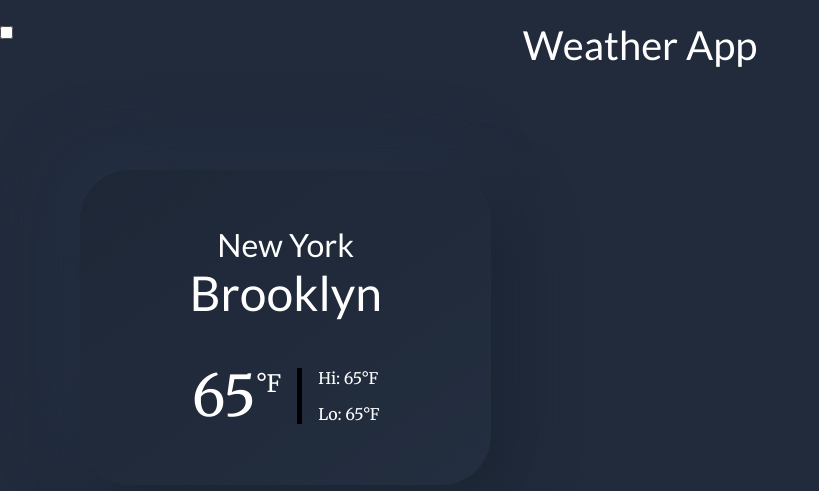
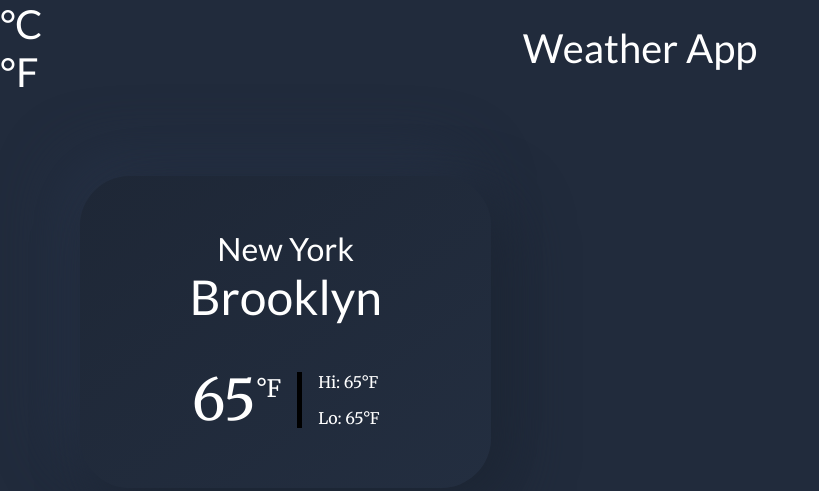
Before and after one commit to Davhho-dev/weather-app, a website built with webpack: page dist/index.html in a window 1280 px wide. Shown: the whole page, without its empty margins (0-819 px from the left). Built offline with nearby package versions, Linux system fonts and the light colour scheme.

Commit message:
Revise code for switch

```diff
--- a/dist/index.html
+++ b/dist/index.html
@@ -18,10 +18,13 @@
 <body>
     <div id="wrapper">
         <header id="header">
-            <label class="switch">
-                <input type="checkbox">
-                <span class="slider"></span>
-            </label>
+            <div class="switch-con">
+                <div class="switch">
+                    <div class="slider-left">°C</div>
+                    <div class="slider-right">°F</div>
+                    <div class="slider"></div>
+                </div>
+            </div>
             <p class="title">Weather App</p>
         </header>
         <main id="main">
```
